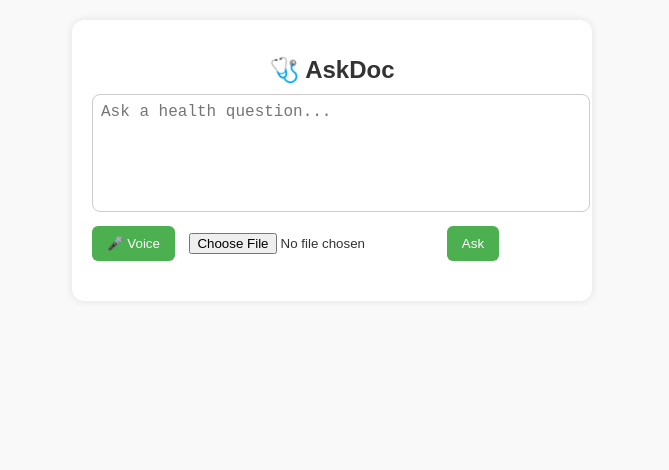
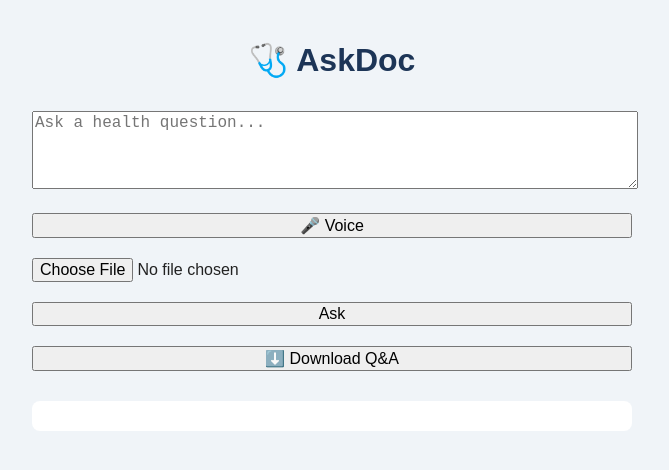
Before and after one commit to hema2317/askdoc, a Flask app: page / in a window 1280 px wide. Shown: the top 470 px of the page, without its empty margins (308-977 px from the left). Run offline with Flask 2, Linux system fonts and the light colour scheme.

Commit message:
Update index.html

```diff
--- a/templates/index.html
+++ b/templates/index.html
@@ -1,31 +1,58 @@
 <!DOCTYPE html>
 <html lang="en">
 <head>
-  <meta charset="UTF-8">
+  <meta charset="UTF-8" />
+  <meta name="viewport" content="width=device-width, initial-scale=1.0" />
   <title>AskDoc</title>
-  <meta name="viewport" content="width=device-width, initial-scale=1.0">
-  <!-- ✅ Use url_for to load CSS via Flask -->
-  <!-- inside <head> -->
-<link rel="stylesheet" href="{{ url_for('static', filename='style.css') }}">
-<!-- at end of body -->
-<script src="{{ url_for('static', filename='script.js') }}"></script>
+  <style>
+    body {
+      font-family: Arial, sans-serif;
+      padding: 20px;
+      background: #f0f4f8;
+      color: #222;
+      max-width: 600px;
+      margin: auto;
+    }
+    h1 {
+      text-align: center;
+      color: #1d3557;
+    }
+    textarea, input[type="file"], button {
+      width: 100%;
+      margin: 10px 0;
+      font-size: 16px;
+    }
+    #responseBox {
+      background: #fff;
+      padding: 15px;
+      border-radius: 8px;
+      margin-top: 20px;
+      white-space: pre-wrap;
+    }
+    #chatLog {
+      margin-top: 20px;
+    }
+    .qa {
+      margin-bottom: 10px;
+      background: #e3f2fd;
+      padding: 10px;
+      border-radius: 5px;
+    }
+  </style>
 </head>
 <body>
-  <div class="container">
-    <h1>🩺 AskDoc</h1>
+  <h1>🩺 AskDoc</h1>
+  <form id="askForm">
+    <textarea id="query" rows="4" placeholder="Ask a health question..."></textarea>
+    <button type="button" onclick="startListening()">🎤 Voice</button>
+    <input type="file" id="file" />
+    <button type="submit">Ask</button>
+    <button type="button" onclick="downloadPDF()">⬇️ Download Q&A</button>
+  </form>
 
-    <form id="askForm" enctype="multipart/form-data">
-      <textarea name="query" id="query" rows="4" placeholder="Ask a health question..."></textarea>
-      <br />
-      <button type="button" onclick="startListening()">🎤 Voice</button>
-      <input type="file" name="file" id="file">
-      <button type="submit">Ask</button>
-    </form>
+  <div id="responseBox"></div>
+  <div id="chatLog"></div>
 
-    <div id="responseBox" style="margin-top:20px; font-size:16px;"></div>
-  </div>
-
-  <!-- ✅ Make sure this JS file has startListening + form submission -->
-  <script src="{{ url_for('static', filename='script.js') }}"></script>
+  <script src="/static/script.js"></script>
 </body>
 </html>
```
